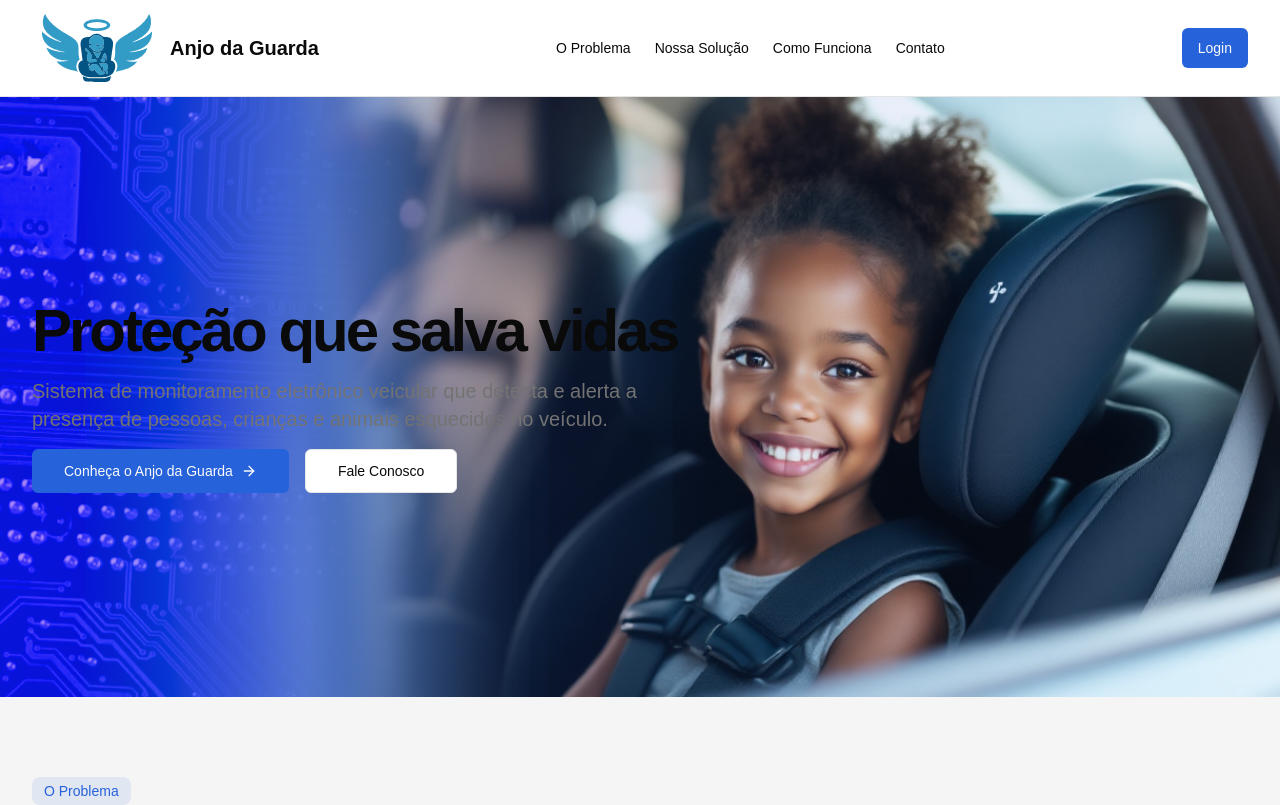
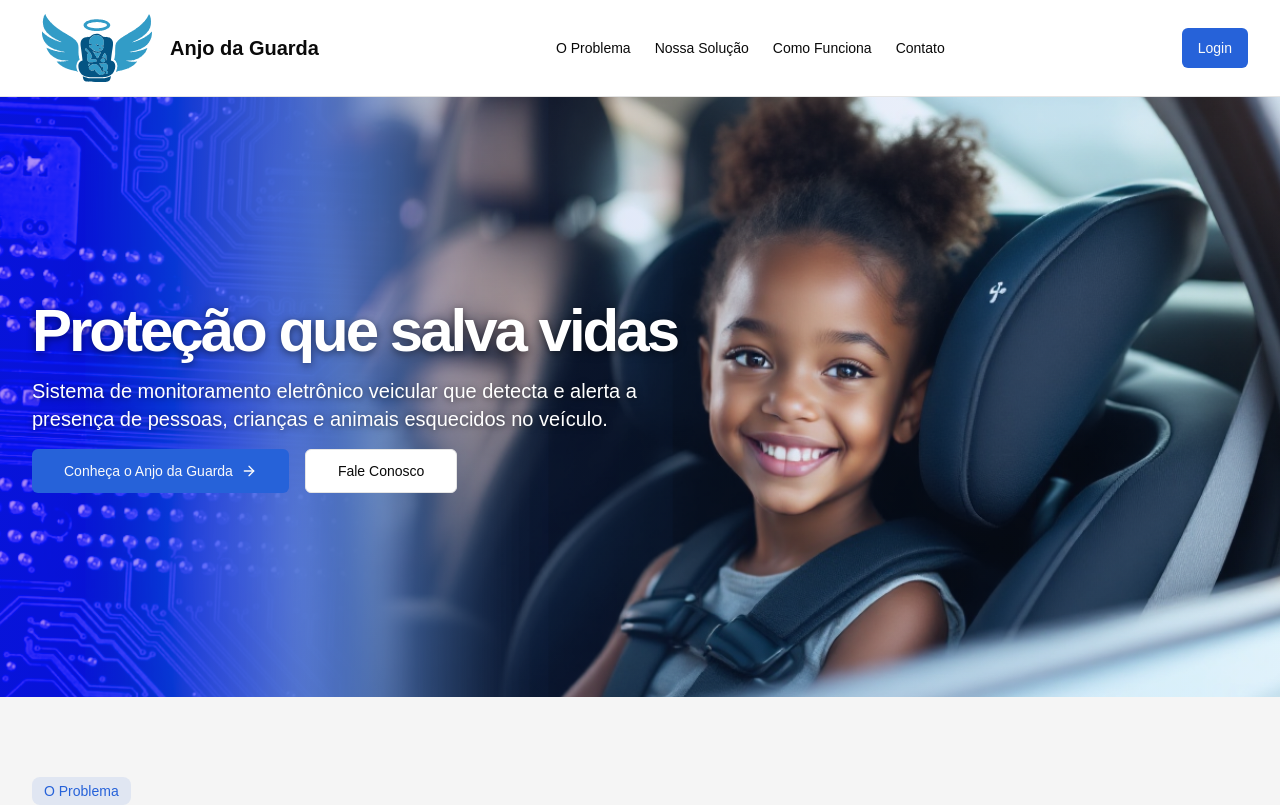
Before and after one commit to alexabreup/anjo-da-guarda, a Next.js app: page / in a window 1280 px wide. Shown: the top 805 px of the page. Built offline with nearby package versions, Linux system fonts and the light colour scheme.

Commit message:
Melhora contraste do texto principal com fundo branco e sombra

```diff
--- a/app/page.tsx
+++ b/app/page.tsx
@@ -54,10 +54,10 @@ export default function Home() {
           <div className="absolute inset-0 flex items-center z-20">
             <div className="container">
               <div className="max-w-2xl space-y-4">
-                <h1 className="text-4xl font-bold tracking-tighter sm:text-5xl md:text-6xl">
+                <h1 className="text-4xl font-bold tracking-tighter sm:text-5xl md:text-6xl text-white drop-shadow-[0_2px_4px_rgba(0,0,0,0.5)]">
                   Proteção que salva vidas
                 </h1>
-                <p className="text-xl text-muted-foreground">
+                <p className="text-xl text-white drop-shadow-[0_1px_3px_rgba(0,0,0,0.5)]">
                   Sistema de monitoramento eletrônico veicular que detecta e alerta a presença de pessoas, crianças e
                   animais esquecidos no veículo.
                 </p>
```
